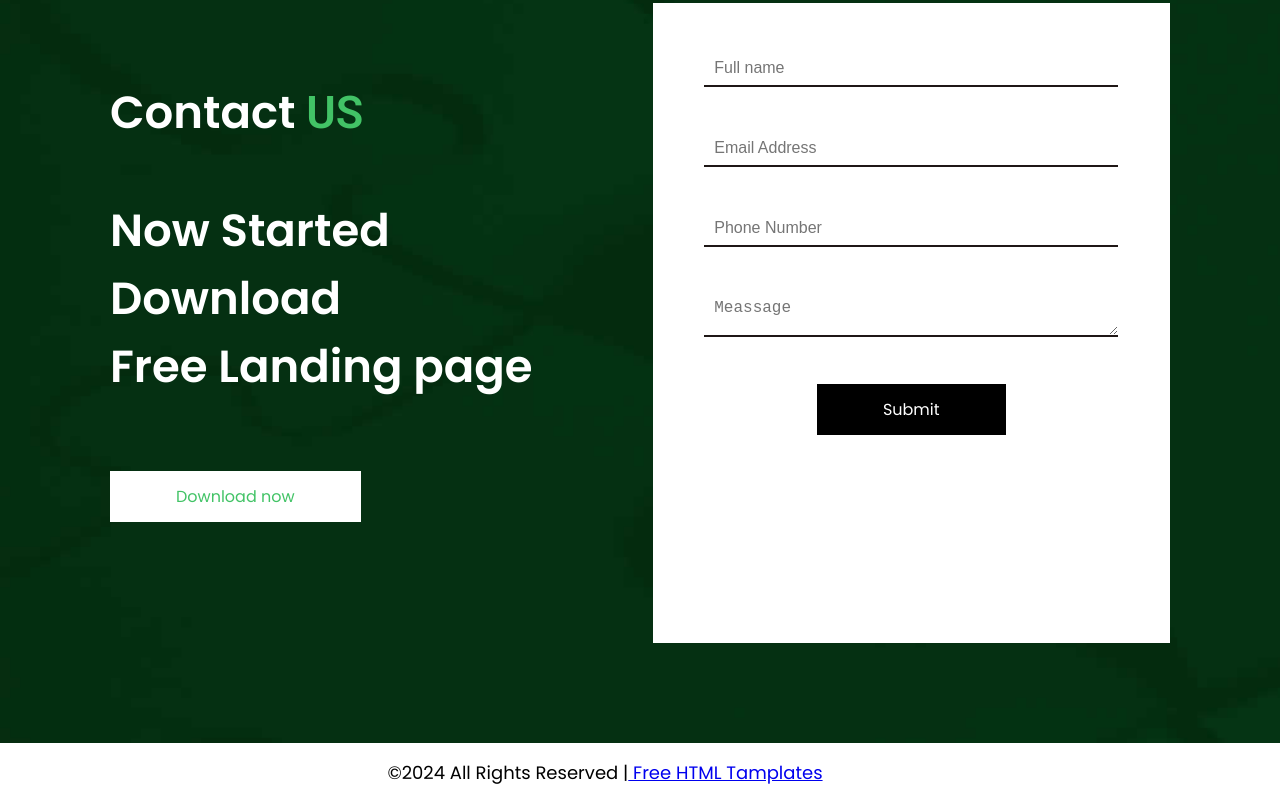
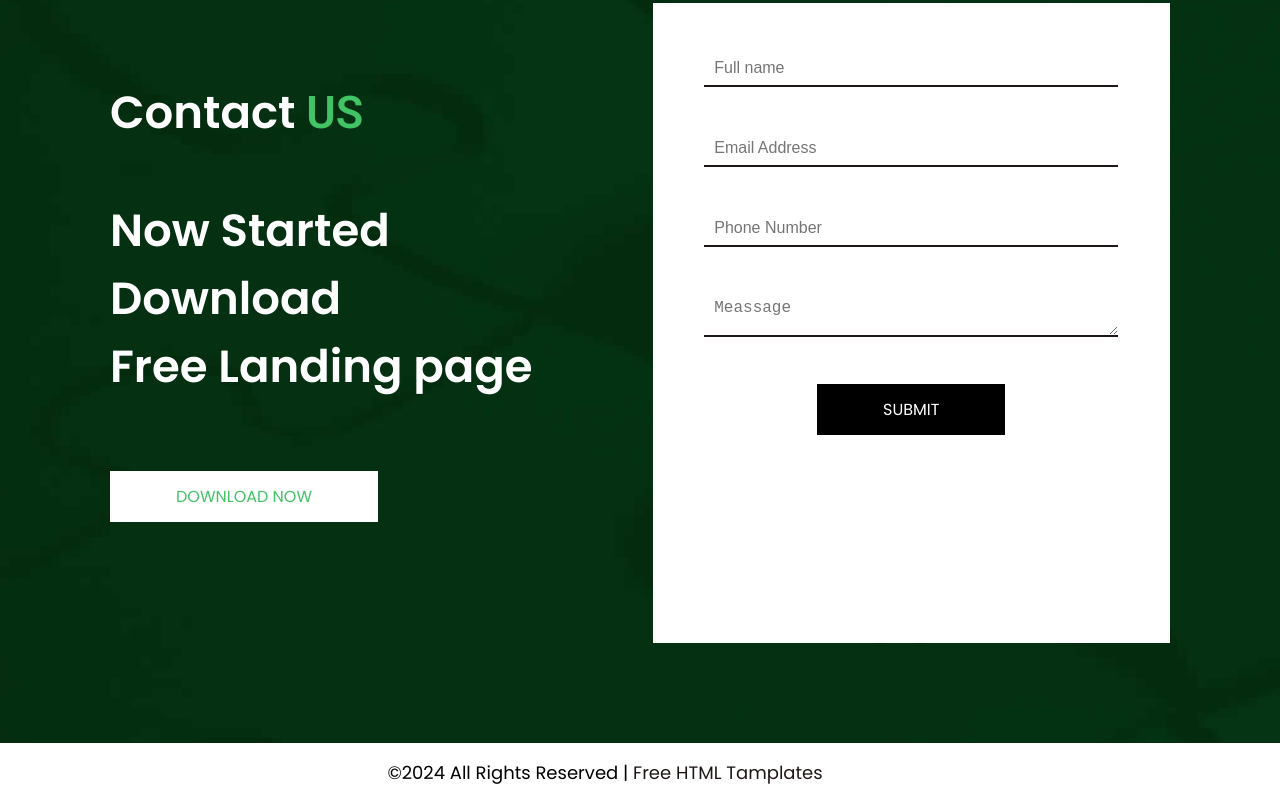
Before and after one commit to MU1147-LEGEND/Radiance-Copy, a plain HTML site: page index.html in a window 1280 px wide. Shown: the part 3506-4309 px from the top of the page. Drawn offline with Linux system fonts and the light colour scheme.

Commit message:
Fix formatting and add text-transform to call-to-action links

```diff
--- a/index.html
+++ b/index.html
@@ -282,7 +282,7 @@ middle of text. All the Lorem Ipsum generators on the</p>
 
     <!-- footer -->
     <div class="footer">
-        <div class="copyright"> &copy; <span id="year"></span>&nbsp;All Rights Reserved | <a href="https://html.design/">&nbsp;Free HTML Tamplates</a></div>
+        <div class="copyright"> &copy; <span id="year"></span>&nbsp;All Rights Reserved |&nbsp;<a href="https://html.design/">Free HTML Tamplates</a></div>
     </div>
     <!-- footer end -->
 
--- a/style.css
+++ b/style.css
@@ -492,6 +492,7 @@ nav .call-to-action:hover{
     transition: all 500ms ease-in-out;
     text-align: left !important;
     text-decoration: none;
+    text-transform: uppercase;
     float: left;
 }
 .contact-left .contact-download:hover{
@@ -532,6 +533,7 @@ nav .call-to-action:hover{
     margin-bottom: 45px;
     margin-top: 20px;
     transition: all 500ms ease-in-out;
+    text-transform: uppercase;
 }
 .message{
     padding-bottom: 0;
@@ -559,4 +561,8 @@ nav .call-to-action:hover{
     justify-content: center;
     margin-left: 60px;
 }
+.copyright a{
+    text-decoration: none;
+    color: var(--secondery-color);
+}
 /* footer end */
```
